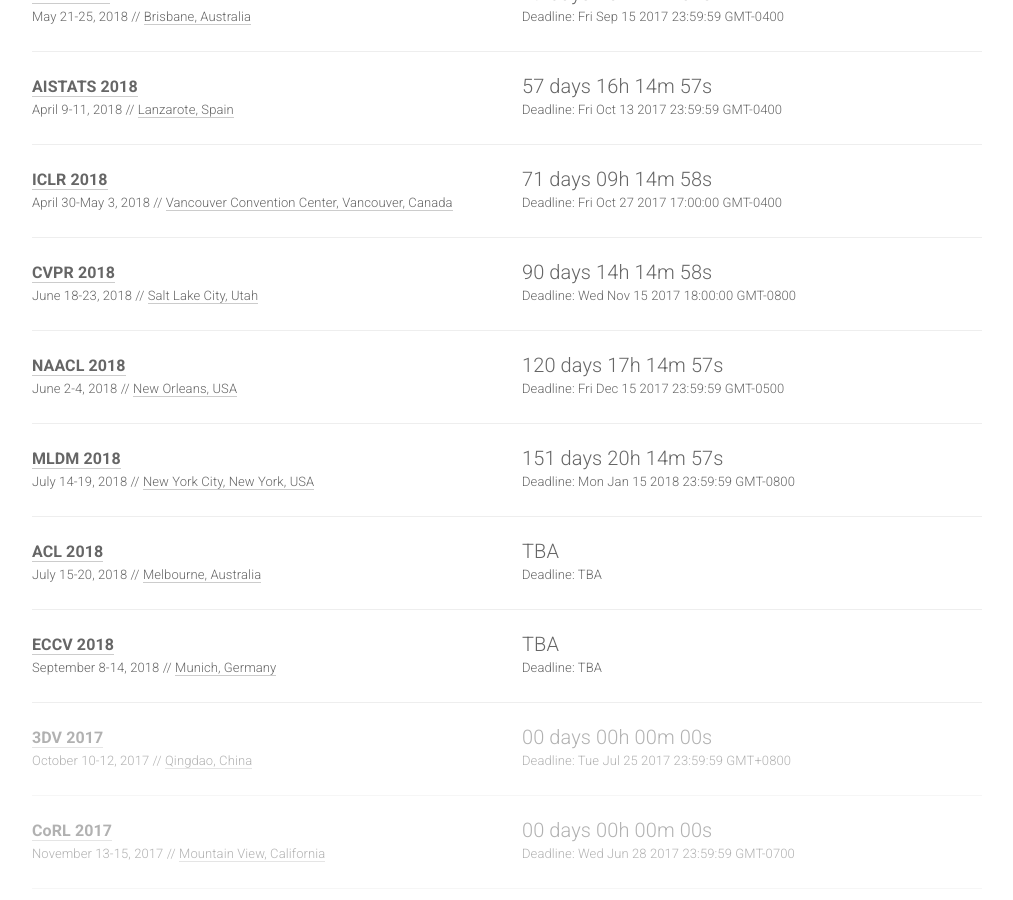
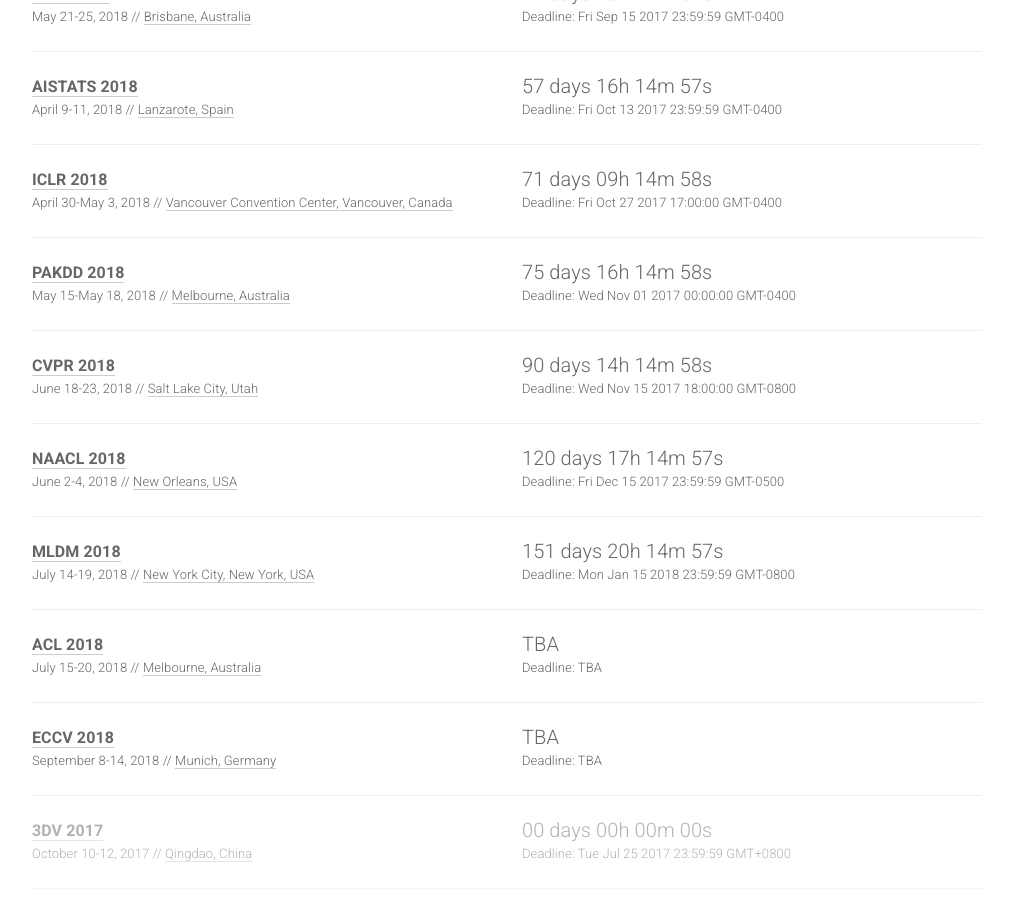
Before and after one commit to paperswithcode/ai-deadlines, a Jekyll site: the page built from index.html, in a window 1280 px wide and 900 px high, scrolled down 314 px. Shown: the whole window, without its empty margins (133-1146 px from the left). Built offline with Jekyll 4.4.1, drawn with Linux system fonts in a browser that asks for light colours; nearby versions of some CDN libraries; comment, search, counter and statistics services are not loaded.

Commit message:
add: PAKDD

```diff
--- a/_data/conferences.yml
+++ b/_data/conferences.yml
@@ -36,6 +36,15 @@
   date: April 30-May 3, 2018
   place: Vancouver Convention Center, Vancouver, Canada
   sub: ML
+
+- name: PAKDD
+  year: 2018
+  id: pakdd18
+  link: http://prada-research.net/pakdd18/
+  deadline: "2017-10-31 24:00:00"
+  date: May 15-May 18, 2018
+  place: Melbourne, Australia
+  sub: DM
 
 - name: CVPR
   year: 2018
```
